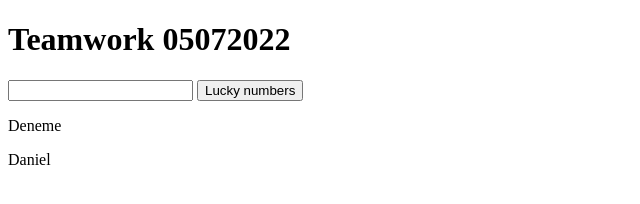
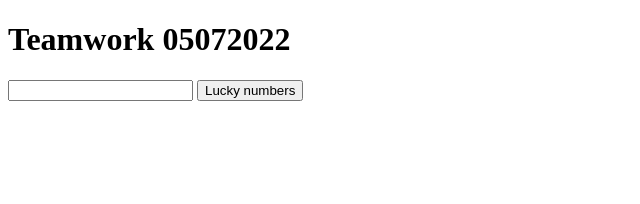
Before and after one commit to djag477/lottery-nums, a plain HTML site: page index.html in a window 1280 px wide. Shown: the whole page, without its empty margins (0-640 px from the left). Drawn offline with Linux system fonts and the light colour scheme.

Commit message:
took away test <p> tags

```diff
--- a/index.html
+++ b/index.html
@@ -15,8 +15,7 @@
         />
         <button id="btn">Lucky numbers</button>
     </form>
-    <p>Deneme</p>
-    <p>Daniel</p>
+
     <div>
         <ul id="luckies"></ul>
     </div>
```
